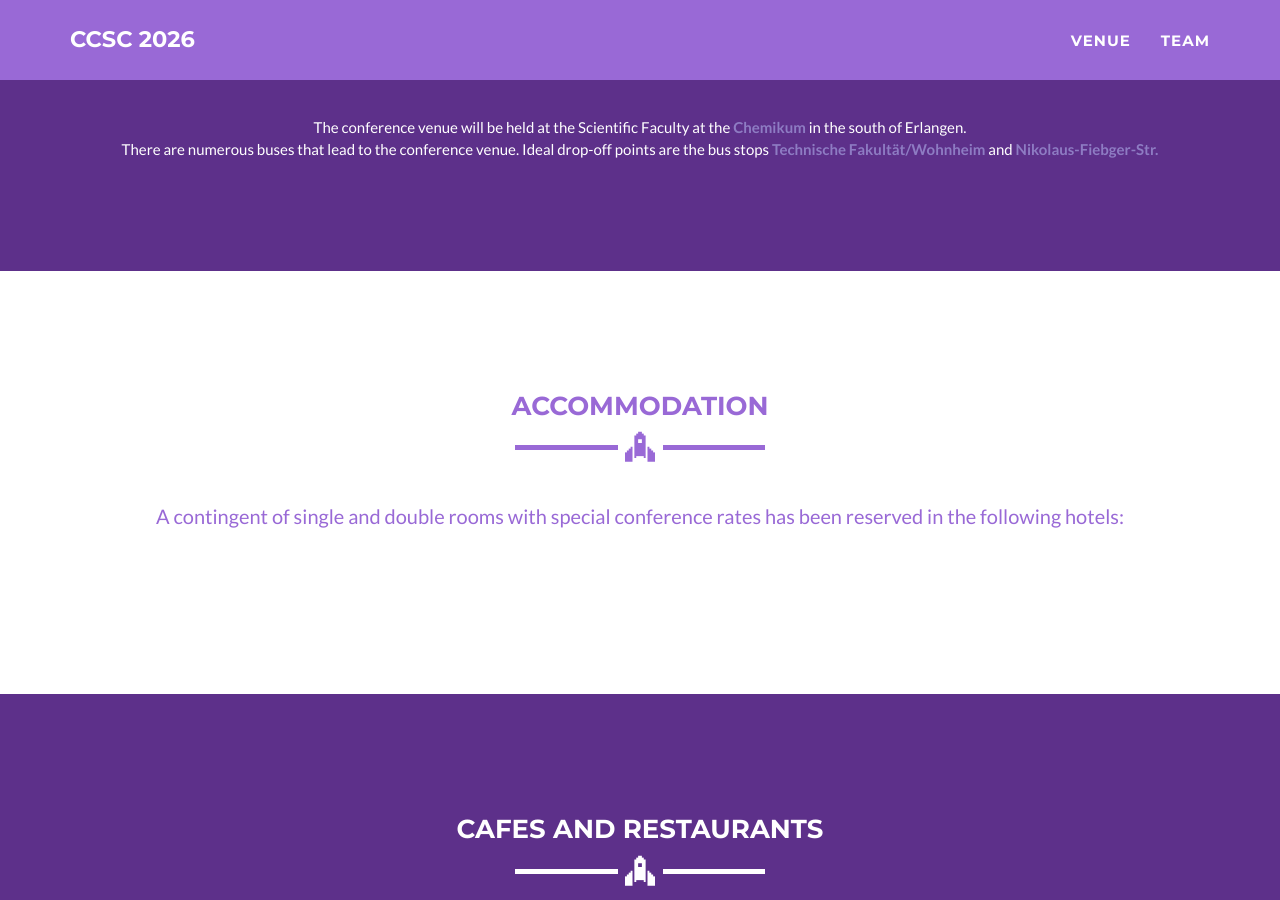
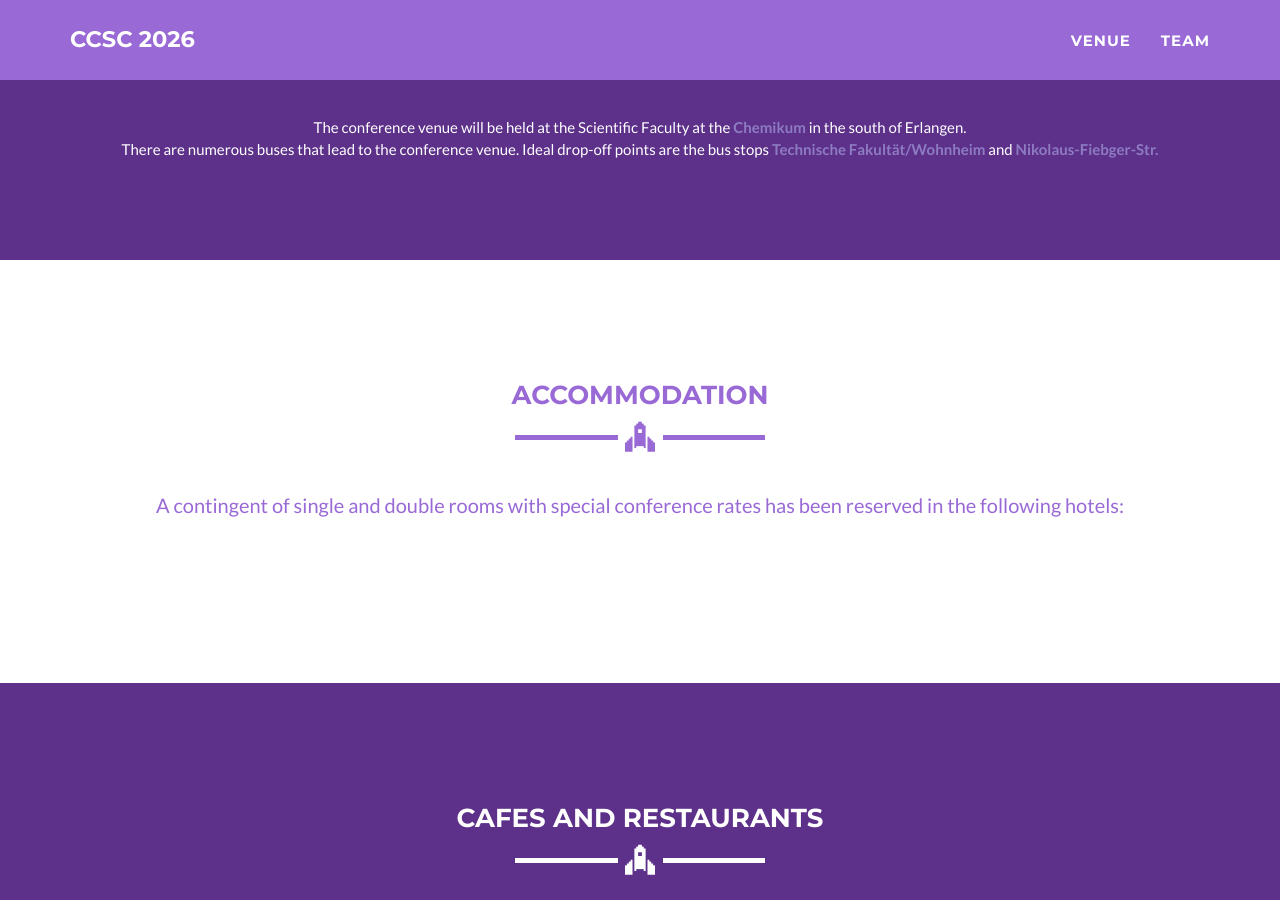
Before and after one commit to ccsc2026/ccsc2026.github.io, a Jekyll site: the page built from venue.html, in a window 1280 px wide and 900 px high, scrolled down 1414 px. Built offline with Jekyll 4.4.1, drawn with Linux system fonts in a browser that asks for light colours.

Commit message:
Update venue.html
div eingefügt

```diff
--- a/venue.html
+++ b/venue.html
@@ -40,7 +40,7 @@ layout: page
 	The conference venue will be held at the Scientific Faculty at the <a href="https://www.chemistry.nat.fau.eu/" target="_blank" style="color:#8e7cc3;"><b>Chemikum</b></a> in the south of Erlangen.
 	<br>
 	There are numerous buses that lead to the conference venue. Ideal drop-off points are the bus stops <a href="https://www.google.de/maps/place/Erlangen,+Technische+Fakult%C3%A4t+%2F+Wohnheim/@49.5766664,11.0270168,17z/data=!3m1!5s0x478bf76f9ec608ed:0xdf57ea9bb55c1ef4!4m14!1m7!3m6!1s0x47a1fdca9b85ff4f:0x5c8f71482354137f!2sTechnical+Faculty+Erlangen!8m2!3d49.5743371!4d11.0294571!16s%2Fg%2F1tcwkkwf!3m5!1s0x47a1f935143c67d9:0xc8274418c1cc3ac8!8m2!3d49.5758791!4d11.0280059!16s%2Fg%2F11clsg_ymh?hl=en&entry=ttu&g_ep=EgoyMDI1MDEyMi4wIKXMDSoASAFQAw%3D%3D" target="_blank" style="color:#8e7cc3;"><b>Technische Fakultät/Wohnheim</b></a>
-	and <a href="https://www.google.de/maps/place/Nikolaus-Fiebiger-Str./@49.5766664,11.0270168,17z/data=!3m1!5s0x478bf76f9ec608ed:0xdf57ea9bb55c1ef4!4m14!1m7!3m6!1s0x47a1fdca9b85ff4f:0x5c8f71482354137f!2sTechnical+Faculty+Erlangen!8m2!3d49.5743371!4d11.0294571!16s%2Fg%2F1tcwkkwf!3m5!1s0x47a1f935f91e49c3:0x8c6701ce24293420!8m2!3d49.5777824!4d11.0313332!16s%2Fg%2F11f33n2rm9?hl=en&entry=ttu&g_ep=EgoyMDI1MDEyMi4wIKXMDSoASAFQAw%3D%3D" target="_blank" style="color:#8e7cc3;"><b>Nikolaus-Fiebger-Str.</b></a>
+	and <a href="https://www.google.de/maps/place/Nikolaus-Fiebiger-Str./@49.5766664,11.0270168,17z/data=!3m1!5s0x478bf76f9ec608ed:0xdf57ea9bb55c1ef4!4m14!1m7!3m6!1s0x47a1fdca9b85ff4f:0x5c8f71482354137f!2sTechnical+Faculty+Erlangen!8m2!3d49.5743371!4d11.0294571!16s%2Fg%2F1tcwkkwf!3m5!1s0x47a1f935f91e49c3:0x8c6701ce24293420!8m2!3d49.5777824!4d11.0313332!16s%2Fg%2F11f33n2rm9?hl=en&entry=ttu&g_ep=EgoyMDI1MDEyMi4wIKXMDSoASAFQAw%3D%3D" target="_blank" style="color:#8e7cc3;"><b>Nikolaus-Fiebger-Str.</b></a>  </div>
 	</p>
     </div>
   </div>
```
